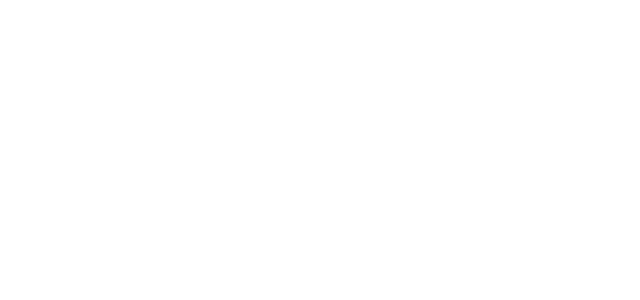
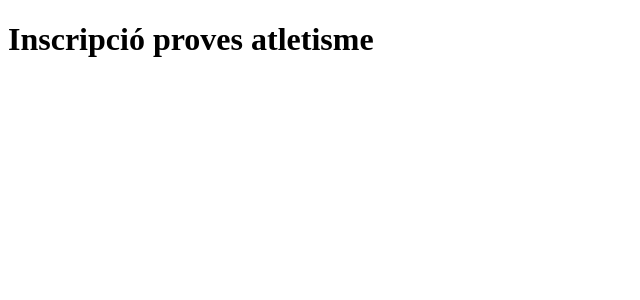
Before and after one commit to janEstrada24/inscripcio_proves_atletisme, an Angular app: page / in a window 1280 px wide. Shown: the top 300 px of the page, without its empty margins (0-640 px from the left). Built offline with nearby package versions, Linux system fonts and the light colour scheme.

Commit message:
"registration" Component added to "app.component.html".
Next, expect "DNI: " from label with index 0 added to test 'Has identity data'.

```diff
--- a/src/app/app.component.html
+++ b/src/app/app.component.html
@@ -1 +1,2 @@
 <router-outlet />
+<app-registration></app-registration>
--- a/src/app/app.component.ts
+++ b/src/app/app.component.ts
@@ -1,10 +1,11 @@
 import { Component } from '@angular/core';
 import { RouterOutlet } from '@angular/router';
+import { RegistrationComponent } from "./Components/User/registration/registration.component";
 
 @Component({
   selector: 'app-root',
   standalone: true,
-  imports: [RouterOutlet],
+  imports: [RouterOutlet, RegistrationComponent],
   templateUrl: './app.component.html',
   styleUrl: './app.component.css'
 })
```
Also changed, not shown: 1 other file (tests, documents, lock files or other folders).
